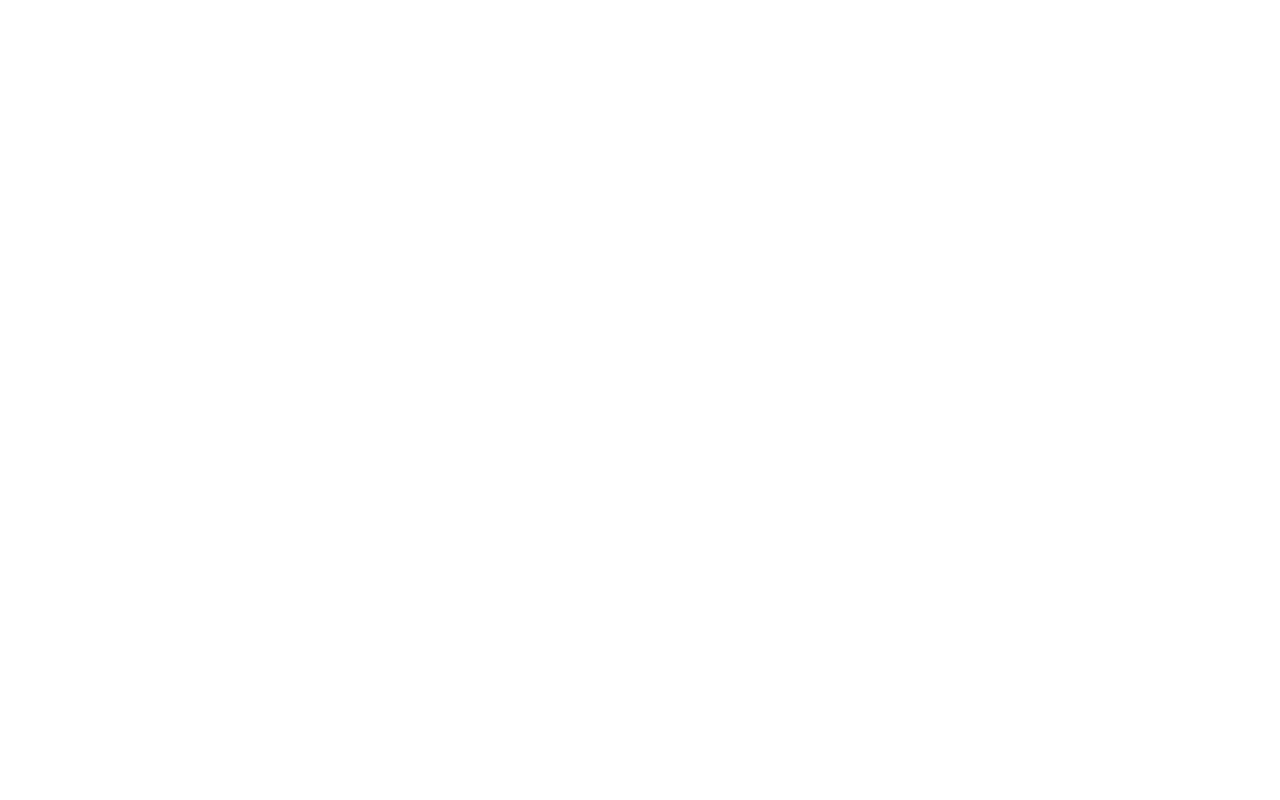
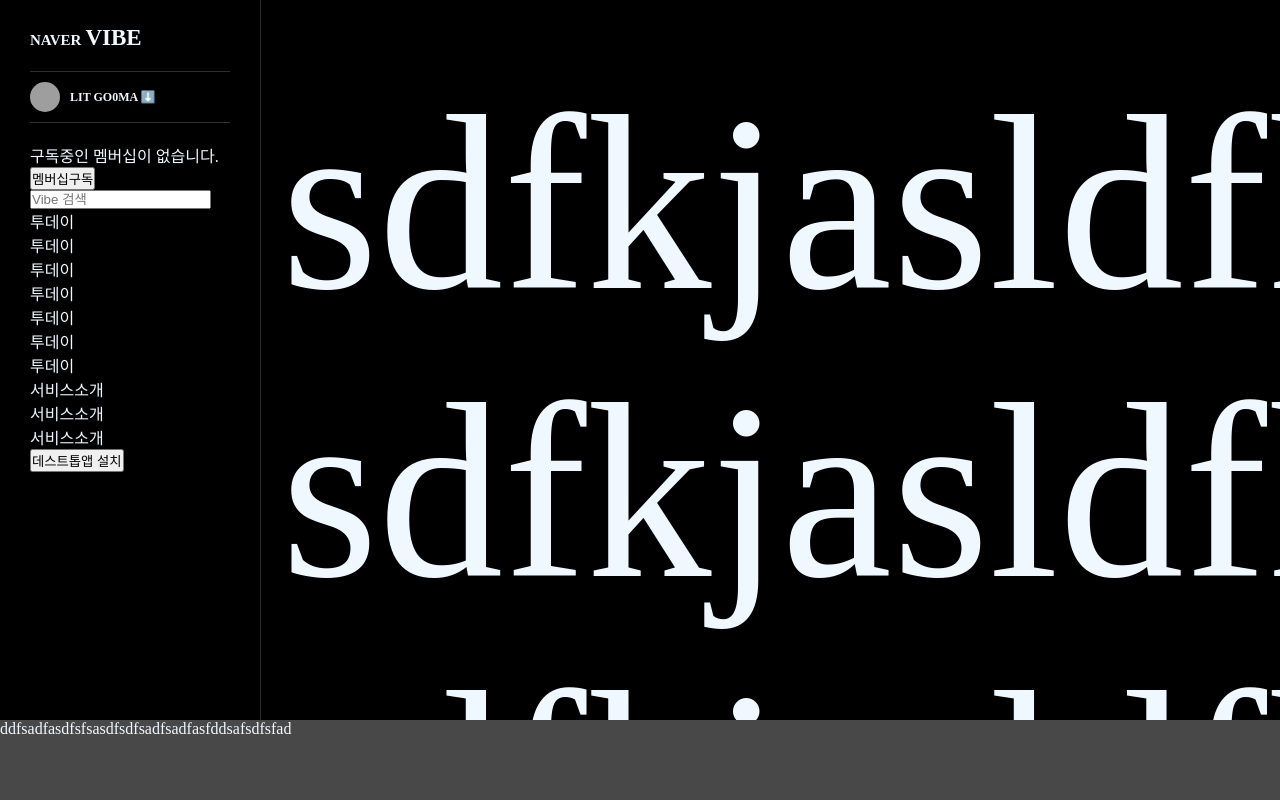
Before and after one commit to sonsodockje/OZ-Challenge, a plain HTML site: page FE_HTML_CSS/challenge_22_클론/index.html in a window 1280 px wide. Drawn offline with Linux system fonts and the light colour scheme; grey boxes are pictures that could not be loaded.

Commit message:
바이브

```diff
--- a/FE_HTML_CSS/challenge_20_oz클론/css/main.css
+++ b/FE_HTML_CSS/challenge_20_oz클론/css/main.css
@@ -45,6 +45,7 @@ main {
   transition: all 0.3s ease;
 }
 .card-wrap:has(.card:hover) .card:not(:hover) {
+  /* 호버된 카드를 가지고 있는 랩퍼 중, 호버 상태가 아닌 애 */
   scale: 0.8;
   opacity: 0.7;
   filter: blur(4px);
--- a/FE_HTML_CSS/challenge_22_클론/index.html
+++ b/FE_HTML_CSS/challenge_22_클론/index.html
@@ -1,5 +1,6 @@
 <!DOCTYPE html>
 <html lang="ko">
+<!-- https://vibe.naver.com/today -->
 
 <head>
     <meta charset="UTF-8">
@@ -9,7 +10,54 @@
 </head>
 
 <body>
+    <div class="container">
+        <div class="play">ddfsadfasdfsfsasdfsdfsadfsadfasfddsafsdfsfad</div>
 
+        <nav class="nav">
+            <div class="logo">
+                <span>NAVER</span>
+                <span>VIBE</span>
+            </div>
+            <div class="user flex">
+                <img src="https://i.namu.wiki/i/1XBBXzpL-mblpXe_Q32qZ4lL0vmFbyuC6pvaPdOX0N6BrXnwMNMFAzVeuYkA1lF0l7Ebs9h6127I3MplDZ4DdA.webp"
+                    alt="">
+                <div class="name">
+                    <p>LIT GO0MA ⬇️</p>
+                    <ul class="none">
+                        <li>공지사항</li>
+                        <li>멤버쉽정보</li>
+                        <li>메롱</li>
+                    </ul>
+                </div>
+            </div>
+            <p>구독중인 멤버십이 없습니다.</p>
+            <button class="block">멤버십구독</button>
+            <input type="text" placeholder="Vibe 검색">
+            <ul>
+                <li>투데이</li>
+                <li>투데이</li>
+                <li>투데이</li>
+                <li>투데이</li>
+                <li>투데이</li>
+                <li>투데이</li>
+                <li>투데이</li>
+            </ul>
+            <ul>
+                <li>서비스소개</li>
+                <li>서비스소개</li>
+                <li>서비스소개</li>
+            </ul>
+            <button>데스트톱앱 설치</button>
+        </nav>
+        <main class="main">
+            <p>sdfkjasldfkj</p>
+            <p>sdfkjasldfkj</p>
+            <p>sdfkjasldfkj</p>
+            <p>sdfkjasldfkj</p>
+            <p>sdfkjasldfkj</p>
+        </main>
+
+    </div>
 </body>
 
 </html>
--- a/FE_HTML_CSS/challenge_22_클론/style.css
+++ b/FE_HTML_CSS/challenge_22_클론/style.css
@@ -1,7 +1,101 @@
 * {
   padding: 0;
   margin: 0;
-  box-sizing: border-box;
+  box-sizing: content-box;
   text-decoration: none;
   list-style: none;
 }
+/* 기본설정 ***************************/
+.block {
+  display: block;
+}
+.flex {
+  display: flex;
+}
+.none {
+  display: none;
+}
+/* 콘테이너 **************************/
+.container {
+  width: 100%;
+  height: 100vh;
+  position: relative;
+  background-color: black;
+  color: aliceblue;
+  display: flex;
+}
+
+/* 재생바 ****************************/
+.play {
+  position: fixed;
+  bottom: 0px;
+  height: 80px;
+  background-color: rgb(72, 72, 72);
+  width: 100%;
+}
+/* 왼쪽 네브바 ************************/
+.nav {
+  min-width: 200px;
+  border-right: solid 0.2px rgba(255, 255, 255, 0.18);
+  padding: 25px 30px;
+}
+.logo {
+  margin-bottom: 20px;
+  line-height: -20px;
+}
+.logo span:nth-child(1) {
+  font-size: 15px;
+  font-weight: 600;
+}
+.logo span:nth-child(2) {
+  font-size: 23px;
+  font-weight: 900;
+}
+.user {
+  gap: 10px;
+  align-items: center;
+  padding: 10px 0;
+  border-top: solid 0.2px rgba(255, 255, 255, 0.18);
+  border-bottom: solid 0.2px rgba(255, 255, 255, 0.18);
+  font-size: 12px;
+  font-weight: 700;
+  margin-bottom: 20px;
+}
+.user img {
+  width: 30px;
+  height: 30px;
+  border-radius: 100%;
+  object-fit: cover;
+  object-position: center;
+}
+.name {
+  position: relative;
+}
+.name:hover ul {
+  position: absolute;
+  top: 15px;
+  left: 0;
+  display: block;
+  background-color: rgb(49, 49, 49);
+  padding: 5px;
+  width: max-content;
+  border-radius: 10px;
+}
+.name ul li {
+  padding: 5px 5px;
+  cursor: pointer;
+  font-size: 13px;
+  font-weight: 200;
+}
+.name ul li:not(:last-child) {
+  border-bottom: solid 0.2px rgba(255, 255, 255, 0.18);
+}
+/* 메인 *****************************/
+.main {
+  height: calc(100vh - 120px);
+  width: 100%;
+  padding: 20px 20px;
+  overflow-x: scroll;
+  font-size: 250px;
+  margin: auto;
+}
```
